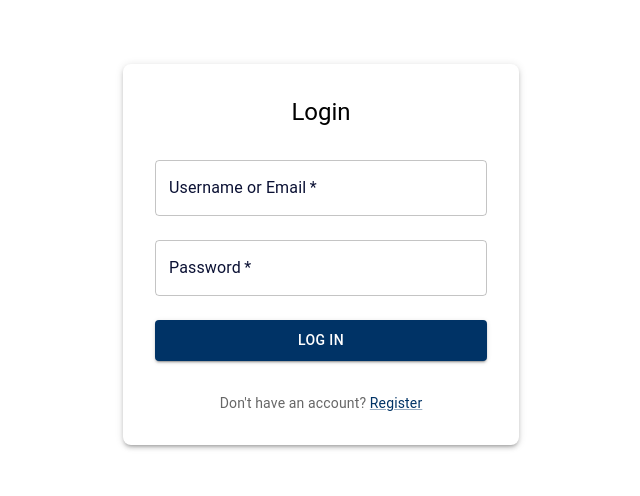
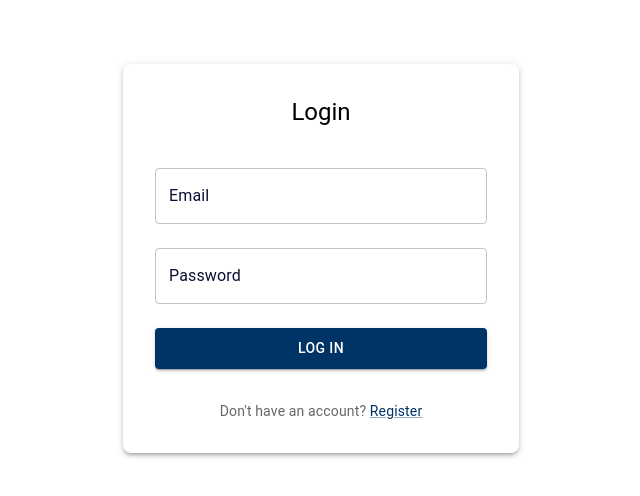
Before and after one commit to NurMuhammadCSE/lost-and-found-client, a Next.js app: page /login in a window 1280 px wide. Shown: the top 496 px of the page, without its empty margins (319-959 px from the left). Built offline with nearby package versions, Linux system fonts and the light colour scheme; what @mui/material-nextjs would draw is missing.

Commit message:
User Can Login Successfull

```diff
--- a/package.json
+++ b/package.json
@@ -18,7 +18,8 @@
     "next": "15.0.2",
     "react": "19.0.0-rc-02c0e824-20241028",
     "react-dom": "19.0.0-rc-02c0e824-20241028",
-    "react-hook-form": "^7.53.1"
+    "react-hook-form": "^7.53.1",
+    "sonner": "^1.7.0"
   },
   "devDependencies": {
     "@types/node": "^20",
--- /dev/null
+++ b/src/Services/Actions/userLogin.tsx
@@ -0,0 +1,23 @@
+"use server";
+
+import { FormValues } from "@/app/login/page";
+
+export const userLogin = async (data: FormValues) => {
+    console.log(data)
+    // console.log(process.env.NEXT_PUBLIC_BACKEND_API_URL)
+  const res = await fetch(
+    `${process.env.NEXT_PUBLIC_BACKEND_API_URL}/auth/login`,
+    {
+      method: "POST",
+      headers: {
+        "Content-Type": "application/json",
+      },
+      body: JSON.stringify(data),
+      cache: "no-store",
+    }
+  );
+//   console.log(res)
+  const userInfo = await res.json();
+  console.log(userInfo)
+  return userInfo;
+};
--- a/src/app/layout.tsx
+++ b/src/app/layout.tsx
@@ -2,6 +2,7 @@ import type { Metadata } from "next";
 import "./globals.css";
 import { AppRouterCacheProvider } from "@mui/material-nextjs/v15-appRouter";
 import Providers from "@/lib/Providers/Providers";
+import { Toaster } from "sonner";
 
 export const metadata: Metadata = {
   title: "Lost and Found",
@@ -17,7 +18,12 @@ export default function RootLayout({
     <Providers>
       <html lang="en">
         <body>
-          <AppRouterCacheProvider>{children}</AppRouterCacheProvider>
+          <AppRouterCacheProvider>
+            <div>
+            <Toaster />
+            {children}
+            </div>
+          </AppRouterCacheProvider>
         </body>
       </html>
     </Providers>
--- a/src/app/login/page.tsx
+++ b/src/app/login/page.tsx
@@ -1,28 +1,43 @@
 "use client";
 
-import React, { useState } from "react";
-import { Box, Button, Container, Link, TextField, Typography } from "@mui/material";
+import React from "react";
+import {
+  Box,
+  Button,
+  Container,
+  Link,
+  TextField,
+  Typography,
+} from "@mui/material";
 import NextLink from "next/link";
-import { useForm } from "react-hook-form";
+import { useForm, SubmitHandler } from "react-hook-form";
+import { userLogin } from "@/Services/Actions/userLogin";
+import { toast } from "sonner";
+import { useRouter } from "next/navigation";
+
+export type FormValues = {
+  email: string;
+  password: string;
+};
 
 const LoginForm = () => {
-  const [formData, setFormData] = useState({
-    usernameOrEmail: "",
-    password: "",
-  });
+  const {
+    register,
+    handleSubmit,
+    formState: { errors },
+  } = useForm<FormValues>();
+  const router = useRouter();
 
-  const handleChange = (e) => {
-    const { name, value } = e.target;
-    setFormData({
-      ...formData,
-      [name]: value,
-    });
-  };
-
-  const handleSubmit = (e) => {
-    e.preventDefault();
-    // Add login handling logic here
-    console.log("Form submitted:", formData);
+  const onSubmit: SubmitHandler<FormValues> = async (data) => {
+    try {
+      const result = await userLogin(data);
+      if (result?.data?.accessToken) {
+        toast.success(result?.message);
+        router.push("/");
+      }
+    } catch (error) {
+      console.log(error);
+    }
   };
 
   return (
@@ -42,31 +57,29 @@ const LoginForm = () => {
         <Typography component="h1" variant="h5" gutterBottom>
           Login
         </Typography>
-        <Box
-          component="form"
-          onSubmit={handleSubmit}
-          sx={{ mt: 1, width: "100%" }}
+        <form
+          onSubmit={handleSubmit(onSubmit)}
+          style={{ width: "100%", marginTop: 16 }}
         >
           <TextField
-            label="Username or Email"
+            type="email"
+            label="Email"
             variant="outlined"
             margin="normal"
-            required
             fullWidth
-            name="usernameOrEmail"
-            value={formData.usernameOrEmail}
-            onChange={handleChange}
+            {...register("email", { required: "Email is required" })}
+            error={!!errors.email}
+            helperText={errors.email?.message}
           />
           <TextField
             label="Password"
             variant="outlined"
             margin="normal"
-            required
             fullWidth
-            name="password"
             type="password"
-            value={formData.password}
-            onChange={handleChange}
+            {...register("password", { required: "Password is required" })}
+            error={!!errors.password}
+            helperText={errors.password?.message}
           />
           <Button
             type="submit"
@@ -77,7 +90,7 @@ const LoginForm = () => {
           >
             Log In
           </Button>
-        </Box>
+        </form>
 
         {/* Text with link to Register */}
         <Box sx={{ mt: 2 }}>
--- a/src/app/register/page.tsx
+++ b/src/app/register/page.tsx
@@ -1,40 +1,39 @@
 "use client";
 
-import React, { useState } from "react";
+import React from "react";
 import {
-  Link,
   Box,
   Button,
   Container,
   TextField,
   Typography,
+  Link,
 } from "@mui/material";
 import NextLink from "next/link";
+import { useForm, SubmitHandler } from "react-hook-form";
+
+type FormData = {
+  username: string;
+  email: string;
+  password: string;
+  confirmPassword: string;
+};
 
 const RegistrationForm = () => {
-  const [formData, setFormData] = useState({
-    username: "",
-    email: "",
-    password: "",
-    confirmPassword: "",
-  });
+  const {
+    register,
+    handleSubmit,
+    formState: { errors },
+    watch,
+  } = useForm<FormData>();
 
-  const handleChange = (e) => {
-    const { name, value } = e.target;
-    setFormData({
-      ...formData,
-      [name]: value,
-    });
-  };
-
-  const handleSubmit = (e) => {
-    e.preventDefault();
-    if (formData.password !== formData.confirmPassword) {
+  const onSubmit: SubmitHandler<FormData> = (data) => {
+    if (data.password !== data.confirmPassword) {
       alert("Passwords do not match!");
       return;
     }
-    // Add registration logic here
-    console.log("Registration data:", formData);
+    // Add registration handling logic here
+    console.log("Registration data:", data);
   };
 
   return (
@@ -56,7 +55,7 @@ const RegistrationForm = () => {
         </Typography>
         <Box
           component="form"
-          onSubmit={handleSubmit}
+          onSubmit={handleSubmit(onSubmit)}
           sx={{ mt: 1, width: "100%" }}
         >
           <TextField
@@ -65,20 +64,26 @@ const RegistrationForm = () => {
             margin="normal"
             required
             fullWidth
-            name="username"
-            value={formData.username}
-            onChange={handleChange}
+            {...register("username", { required: "Username is required" })}
+            error={!!errors.username}
+            helperText={errors.username?.message}
           />
           <TextField
+            type="email"
             label="Email Address"
             variant="outlined"
             margin="normal"
             required
             fullWidth
-            name="email"
-            type="email"
-            value={formData.email}
-            onChange={handleChange}
+            {...register("email", {
+              required: "Email is required",
+              pattern: {
+                value: /^[a-zA-Z0-9._%+-]+@[a-zA-Z0-9.-]+\.[a-zA-Z]{2,4}$/,
+                message: "Enter a valid email address",
+              },
+            })}
+            error={!!errors.email}
+            helperText={errors.email?.message}
           />
           <TextField
             label="Password"
@@ -86,10 +91,10 @@ const RegistrationForm = () => {
             margin="normal"
             required
             fullWidth
-            name="password"
             type="password"
-            value={formData.password}
-            onChange={handleChange}
+            {...register("password", { required: "Password is required" })}
+            error={!!errors.password}
+            helperText={errors.password?.message}
           />
           <TextField
             label="Confirm Password"
@@ -97,10 +102,14 @@ const RegistrationForm = () => {
             margin="normal"
             required
             fullWidth
-            name="confirmPassword"
             type="password"
-            value={formData.confirmPassword}
-            onChange={handleChange}
+            {...register("confirmPassword", {
+              required: "Please confirm your password",
+              validate: (value) =>
+                value === watch("password") || "Passwords do not match",
+            })}
+            error={!!errors.confirmPassword}
+            helperText={errors.confirmPassword?.message}
           />
           <Button
             type="submit"
```
Also changed, not shown: src/utils/locat-storage.ts (added, +20 -0 lines), src/utils/modifyPayload.ts (added), 1 other file (tests, documents, lock files or other folders).
